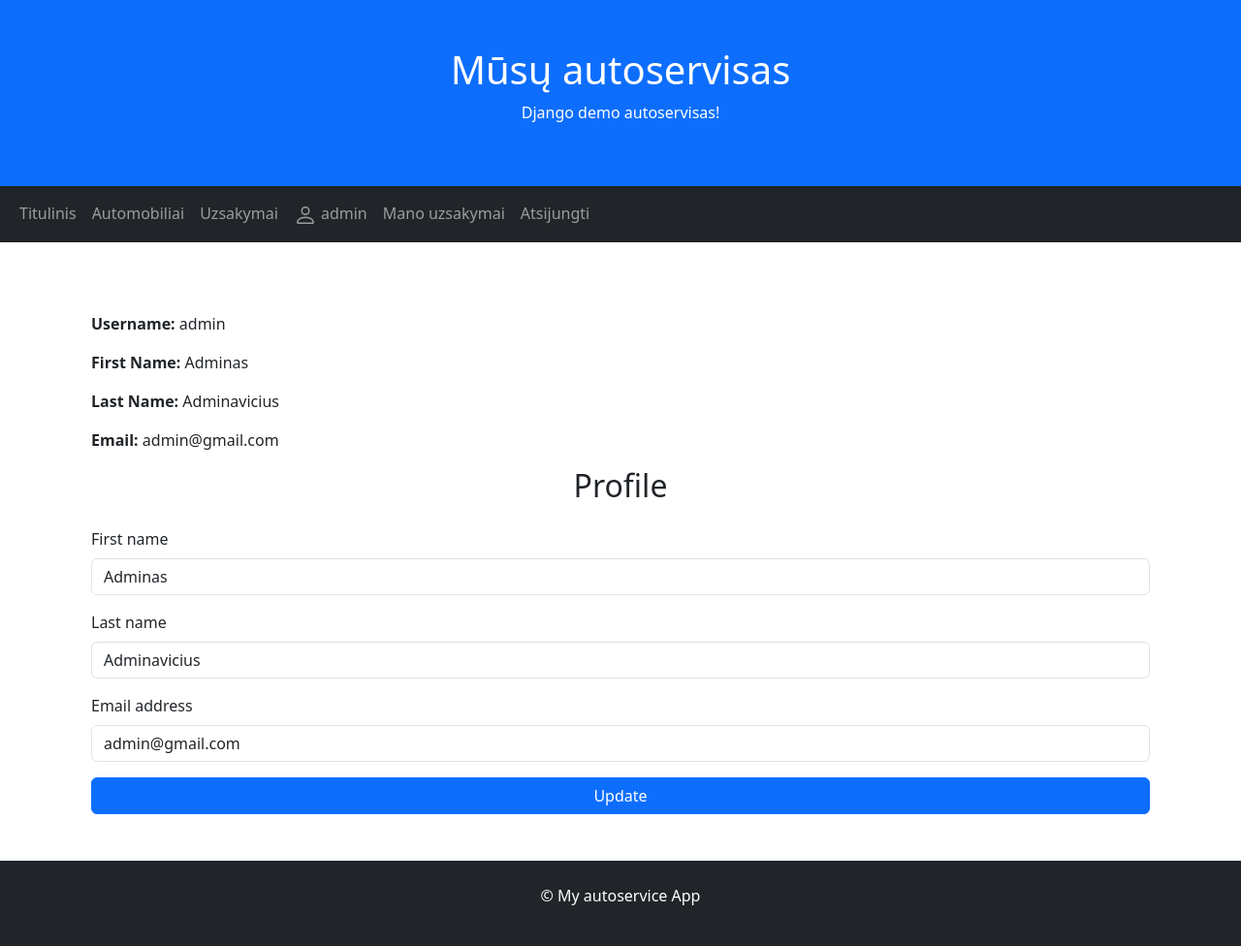
After one commit to edenas/autoservisas_v3, a Django app: page /profile/ in a window 1280 px wide. The commit adds this page. Shown: the whole page at 97% size. Run offline with Django 5.2, Linux system fonts and the light colour scheme; a user stored in the database is signed in; some libraries are stand-ins or nearby versions.

Commit message:
frontend profilio puslapyja galima redaguoti vartotojo informacija varda pavarde el pasta

```diff
--- a/mysite/autoservice/forms.py
+++ b/mysite/autoservice/forms.py
@@ -1,5 +1,6 @@
 from django import forms
 from .models import Order
+from django.contrib.auth.models import User
 
 class OrderCreateUpdateForm(forms.ModelForm):
     class Meta:
@@ -7,3 +8,8 @@ class OrderCreateUpdateForm(forms.ModelForm):
         fields = ['car', 'deadline', 'status']
         widgets = {'deadline': forms.DateTimeInput(attrs={'type': 'datetime-local'},
                                                    format='%Y-%m-%dT%H:%M')}
+
+class UserChangeForm(forms.ModelForm):
+    class Meta:
+        model = User
+        fields = ['first_name', 'last_name', 'email']
--- a/mysite/autoservice/templates/base.html
+++ b/mysite/autoservice/templates/base.html
@@ -32,7 +32,7 @@
             </li>
 
             {% if user.is_authenticated %}
-            <li class="nav-item"><a class="nav-link" href="#">
+            <li class="nav-item"><a class="nav-link" href="{% url 'profile' %}">
               <svg class="bi bi-person" width="1.5em" height="1.5em" viewBox="0 0 16 16" fill="currentColor" xmlns="http://www.w3.org/2000/svg">
                 <path fill-rule="evenodd" d="M13 14s1 0 1-1-1-4-6-4-6 3-6 4 1 1 1 1h10zm-9.995-.944v-.002.002zM3.022 13h9.956a.274.274 0 00.014-.002l.008-.002c-.001-.246-.154-.986-.832-1.664C11.516 10.68 10.289 10 8 10c-2.29 0-3.516.68-4.168 1.332-.678.678-.83 1.418-.832 1.664a1.05 1.05 0 00.022.004zm9.974.056v-.002.002zM8 7a2 2 0 100-4 2 2 0 000 4zm3-2a3 3 0 11-6 0 3 3 0 016 0z" clip-rule="evenodd"/>
               </svg>
--- /dev/null
+++ b/mysite/autoservice/templates/profile.html
@@ -0,0 +1,23 @@
+{% extends "base.html" %}
+
+{% block title %}Profile{% endblock %}
+
+{% block content %}
+<div class="container mt-5">
+    <div class="row justify-content-center">
+        <div class="col-md">
+            <p><strong>Username: </strong>{{ user.username }}</p>
+            <p><strong>First Name: </strong>{{ user.first_name }}</p>
+            <p><strong>Last Name: </strong>{{ user.last_name }}</p>
+            <p><strong>Email: </strong>{{ user.email }}</p>
+            <h2 class="mb-4 text-center">Profile</h2>
+            <form method="post">
+                {% csrf_token %}
+                {% load crispy_forms_tags %}
+                {{ form | crispy }}
+                <button type="submit" class="btn btn-primary w-100">Update</button>
+            </form>
+        </div>
+    </div>
+</div>
+{% endblock %}
--- a/mysite/autoservice/urls.py
+++ b/mysite/autoservice/urls.py
@@ -15,4 +15,5 @@ urlpatterns = [
     path('orderlines/<int:pk>/update/', views.OrderLineUpdateView.as_view(), name='orderline_update'),
     path('orderlines/<int:pk>/delete/', views.OrderLineDeleteView.as_view(), name='orderline_delete'),
     path('signup/', views.SignUpView.as_view(), name='signup'),
+    path('profile/', views.ProfileUpdateView.as_view(), name='profile'),
 ]
--- a/mysite/autoservice/views.py
+++ b/mysite/autoservice/views.py
@@ -5,8 +5,9 @@ from django.urls import reverse_lazy
 
 from .models import Car, Service, Order, OrderLine
 from django.views import generic
-from .forms import OrderCreateUpdateForm
+from .forms import OrderCreateUpdateForm, UserChangeForm
 from django.contrib.auth.forms import UserCreationForm
+
 
 # Create your views here.
 
@@ -124,3 +125,11 @@ class SignUpView(generic.CreateView):
     form_class = UserCreationForm
     template_name = "signup.html"
     success_url = reverse_lazy("login")
+
+class ProfileUpdateView(LoginRequiredMixin, generic.UpdateView):
+    form_class = UserChangeForm
+    template_name = "profile.html"
+    success_url = reverse_lazy('profile')
+
+    def get_object(self, queryset=None):
+        return self.request.user
```
Also changed, not shown: mysite/db.sqlite3.
